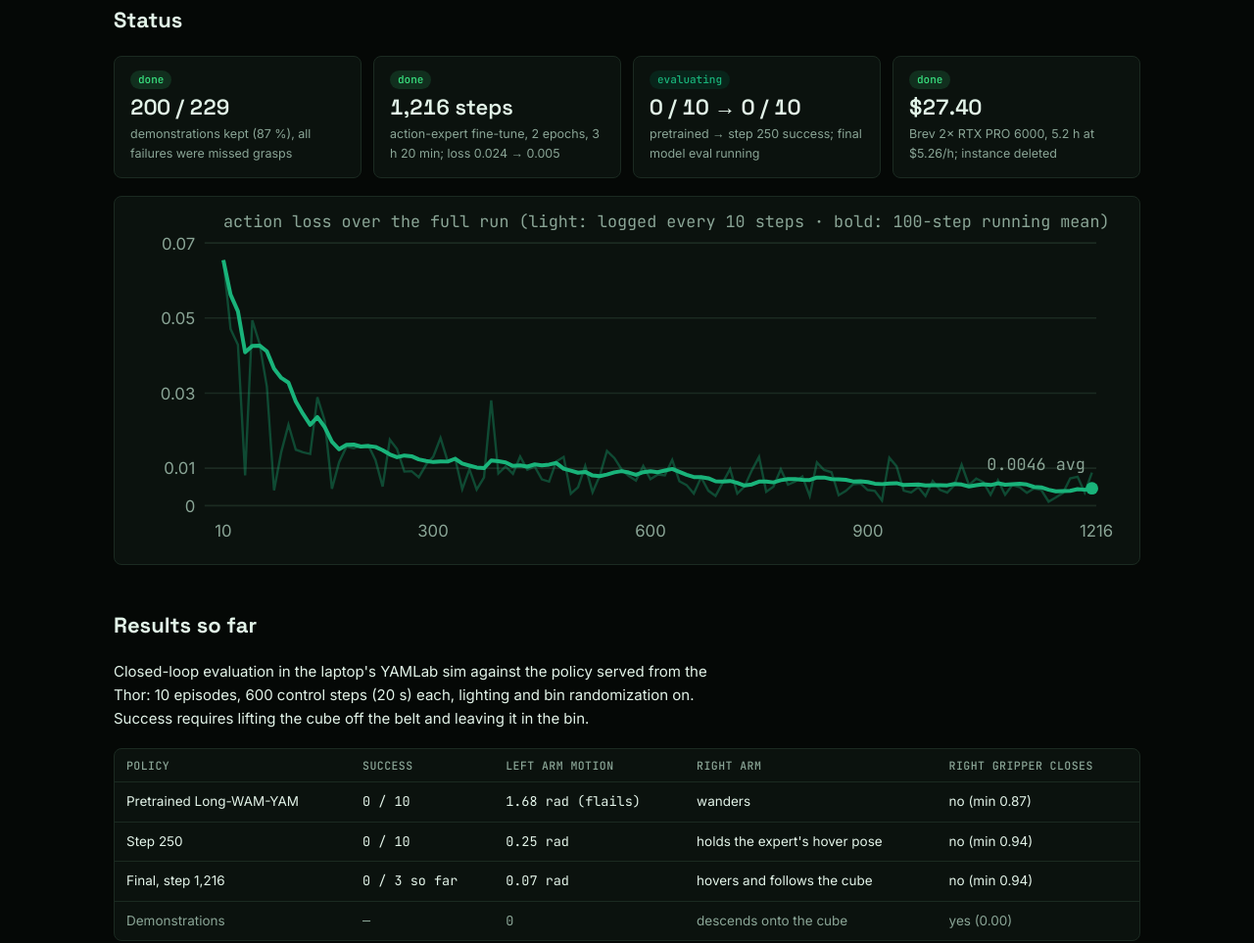
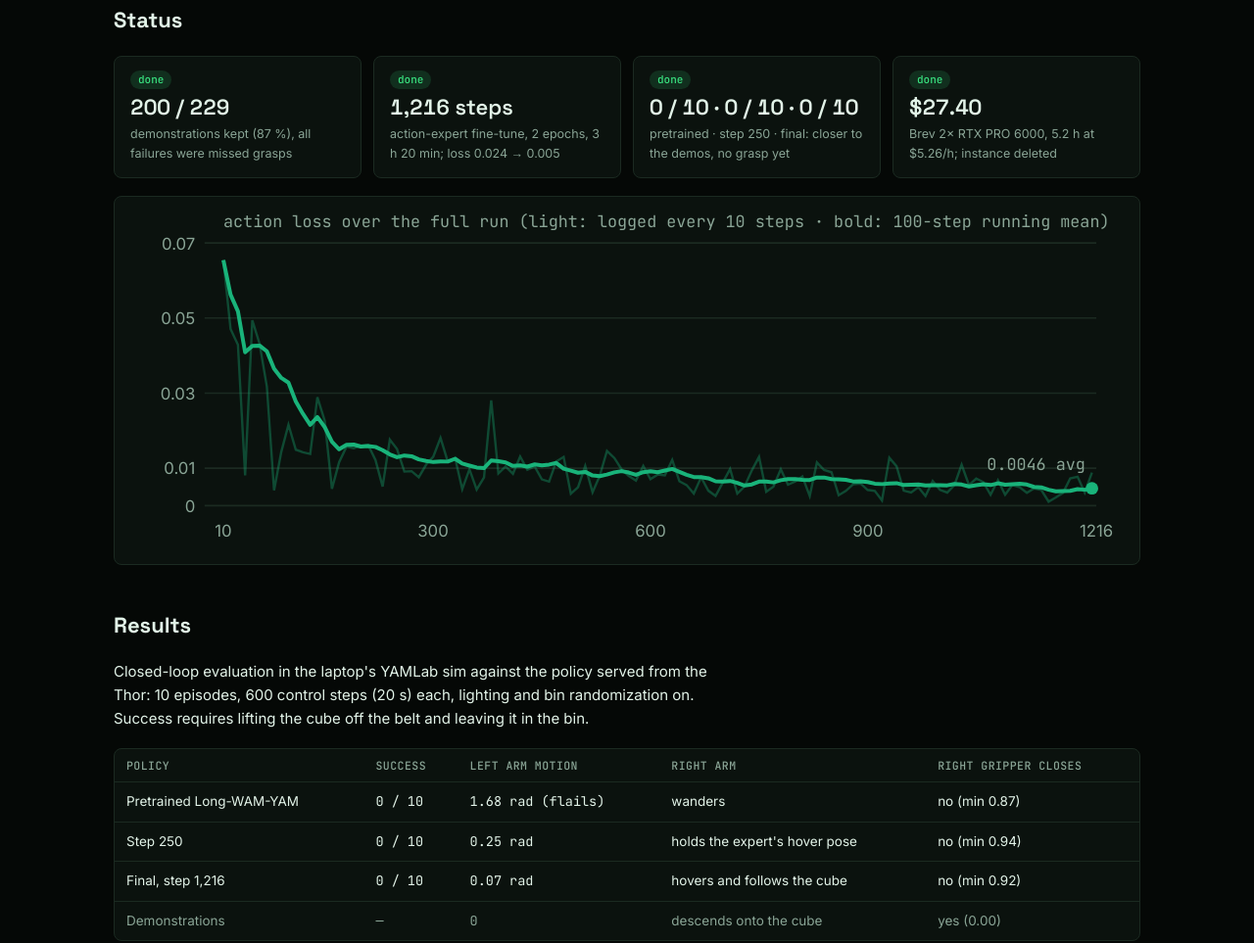
Before and after one commit to kabilankb/longwam-dynamic-manipulation, a plain HTML site: page docs/index.html in a window 1280 px wide. Shown: the part 996-1959 px from the top of the page at 98% size. Drawn offline with Linux system fonts and the light colour scheme.

Commit message:
Report: final model eval 0/10 and behaviour summary

```diff
--- a/docs/index.html
+++ b/docs/index.html
@@ -215,7 +215,7 @@ footer { font-size: 12.5px; color: var(--muted); border-top: 1px solid var(--rul
     <div class="status">
       <div class="stat"><span class="pill done">done</span><b>200 / 229</b><small>demonstrations kept (87 %), all failures were missed grasps</small></div>
       <div class="stat"><span class="pill done">done</span><b>1,216 steps</b><small>action-expert fine-tune, 2 epochs, 3 h 20 min; loss 0.024 → 0.005</small></div>
-      <div class="stat"><span class="pill run">evaluating</span><b>0 / 10 → 0 / 10</b><small>pretrained → step 250 success; final model eval running</small></div>
+      <div class="stat"><span class="pill done">done</span><b>0 / 10 · 0 / 10 · 0 / 10</b><small>pretrained · step 250 · final: closer to the demos, no grasp yet</small></div>
       <div class="stat"><span class="pill done">done</span><b>$27.40</b><small>Brev 2× RTX PRO 6000, 5.2 h at $5.26/h; instance deleted</small></div>
     </div>
     <div class="chart">
@@ -244,7 +244,7 @@ footer { font-size: 12.5px; color: var(--muted); border-top: 1px solid var(--rul
   </section>
 
   <section aria-labelledby="res">
-    <h2 id="res">Results so far</h2>
+    <h2 id="res">Results</h2>
     <p>Closed-loop evaluation in the laptop's YAMLab sim against the policy served from the Thor: 10 episodes, 600 control steps (20 s)
       each, lighting and bin randomization on. Success requires lifting the cube off the belt and leaving it in the bin.</p>
     <div class="tablewrap"><table>
@@ -252,7 +252,7 @@ footer { font-size: 12.5px; color: var(--muted); border-top: 1px solid var(--rul
       <tbody>
         <tr><td>Pretrained Long-WAM-YAM</td><td>0 / 10</td><td>1.68 rad (flails)</td><td>wanders</td><td>no (min 0.87)</td></tr>
         <tr><td>Step 250</td><td>0 / 10</td><td>0.25 rad</td><td>holds the expert's hover pose</td><td>no (min 0.94)</td></tr>
-        <tr><td>Final, step 1,216</td><td>0 / 3 so far</td><td>0.07 rad</td><td>hovers and follows the cube</td><td>no (min 0.94)</td></tr>
+        <tr><td>Final, step 1,216</td><td>0 / 10</td><td>0.07 rad</td><td>hovers and follows the cube</td><td>no (min 0.92)</td></tr>
         <tr class="ref"><td>Demonstrations</td><td>—</td><td>0</td><td>descends onto the cube</td><td>yes (0.00)</td></tr>
       </tbody>
     </table></div>
@@ -374,7 +374,7 @@ footer { font-size: 12.5px; color: var(--muted); border-top: 1px solid var(--rul
   </section>
 
   <footer>Long-WAM (NVlabs LongLive, arXiv 2610.10528) · checkpoints Efficient-Large-Model/Long-WAM-YAM and LongLive2.0-Robot-S ·
-    updated 20 Nov 2026, 15:10 UTC (final-model eval in progress).</footer>
+    updated 20 Nov 2026, 15:20 UTC.</footer>
 </div>
 
 </body>
```
Also changed, not shown: 2 other files.
